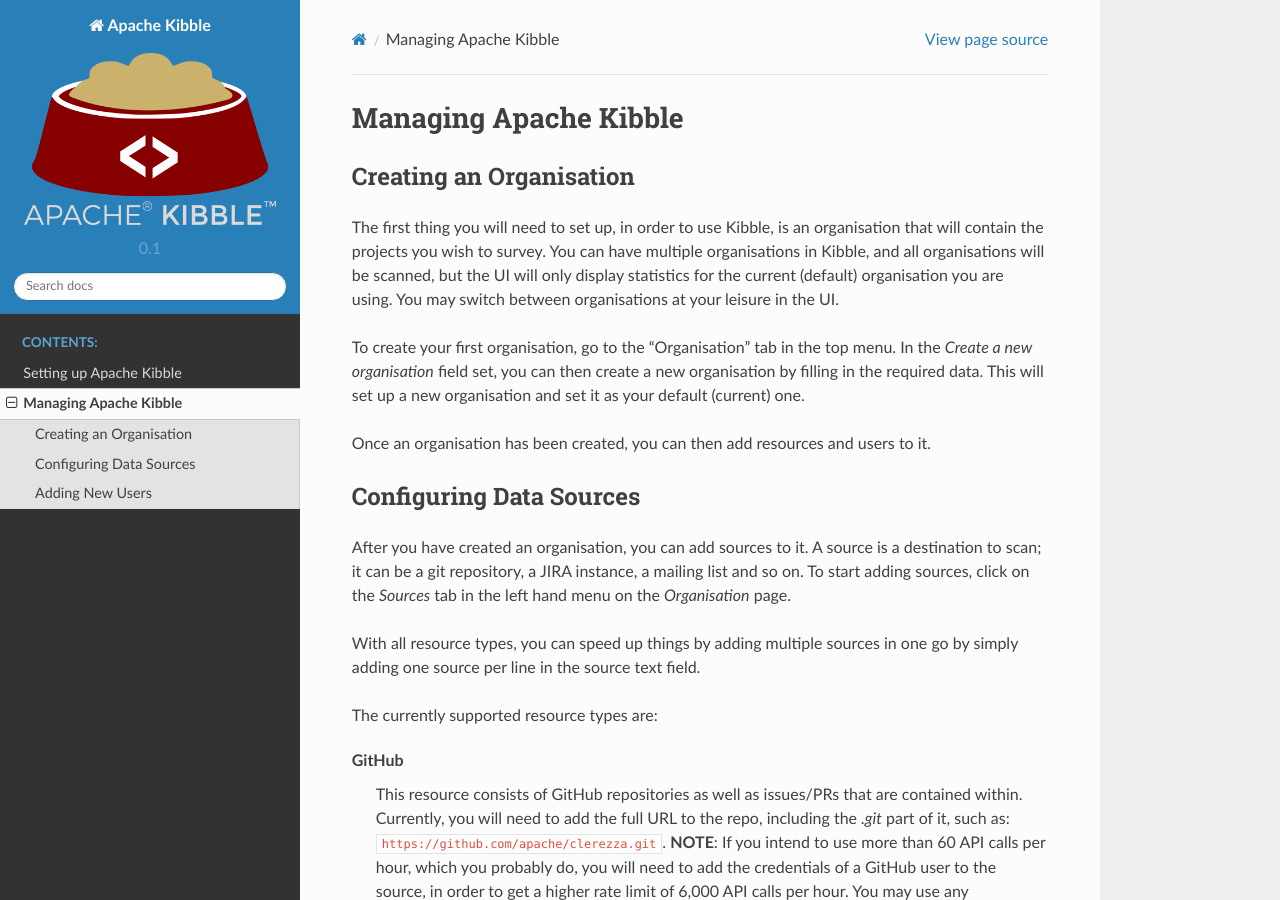
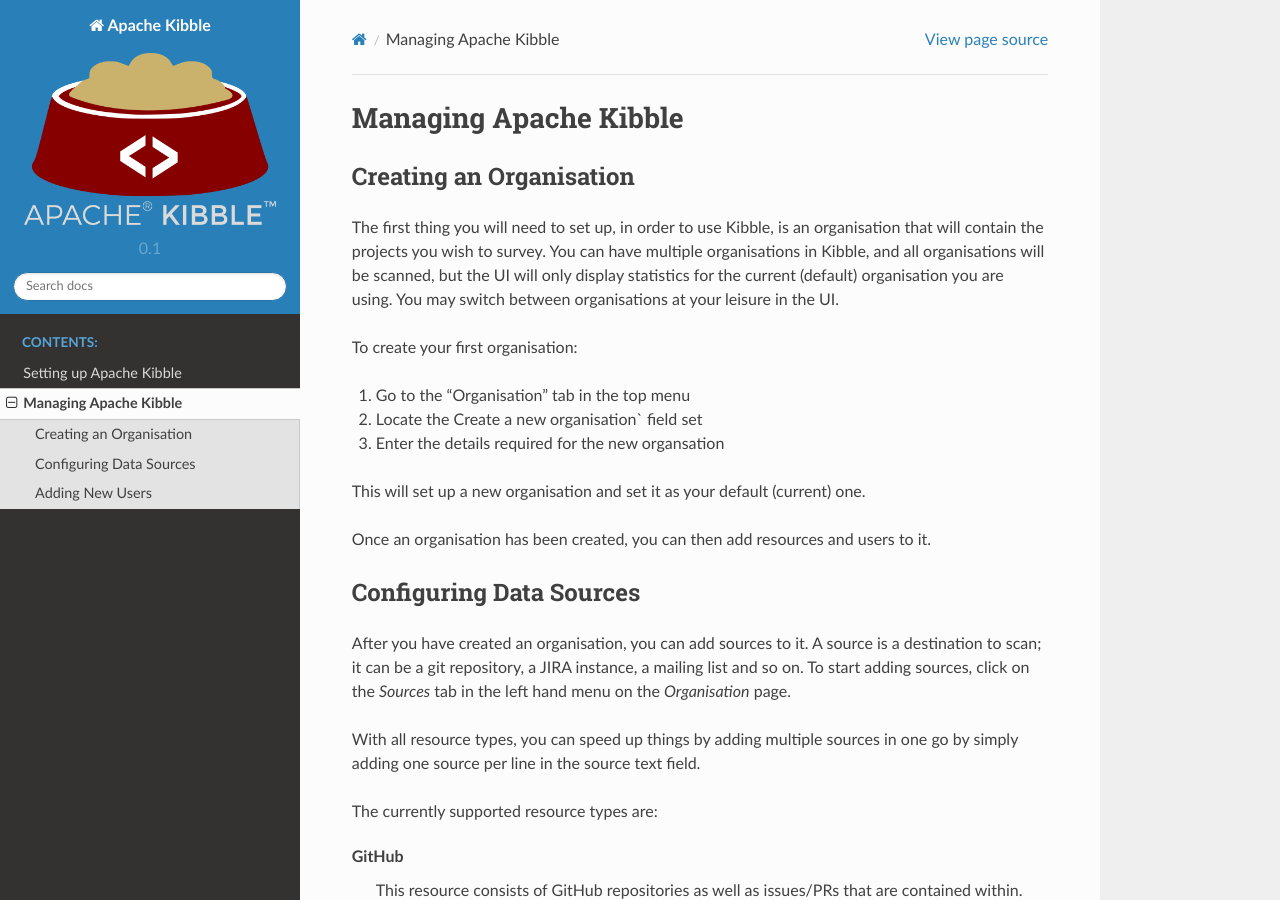
Before and after one commit to apache/kibble-1, a Sphinx documentation site: the page built from docs/source/managing.rst, in a window 1280 px wide and 900 px high. Built offline with Sphinx 7.4.7 and the Read the Docs theme 2.0.0, drawn with Linux system fonts in a browser that asks for light colours; formulas are drawn with MathJax 3.

Commit message:
Update managing.rst
Simply instructions for creating an new organisation into distinct steps

```diff
--- a/docs/source/managing.rst
+++ b/docs/source/managing.rst
@@ -17,10 +17,14 @@
 (default) organisation you are using. You may switch between
 organisations at your leisure in the UI.
 
-To create your first organisation, go to the "Organisation" tab in the
-top menu. In the `Create a new organisation` field set, you can then
-create a new organisation by filling in the required data. This will
-set up a new organisation and set it as your default (current) one.
+To create your first organisation:
+
+1. Go to the "Organisation" tab in the top menu
+2. Locate the Create a new organisation` field set
+3. Enter the details required for the new organsation
+
+This will set up a new organisation and set it as your default (current)
+one.
 
 Once an organisation has been created, you can then add resources and
 users to it.
```
